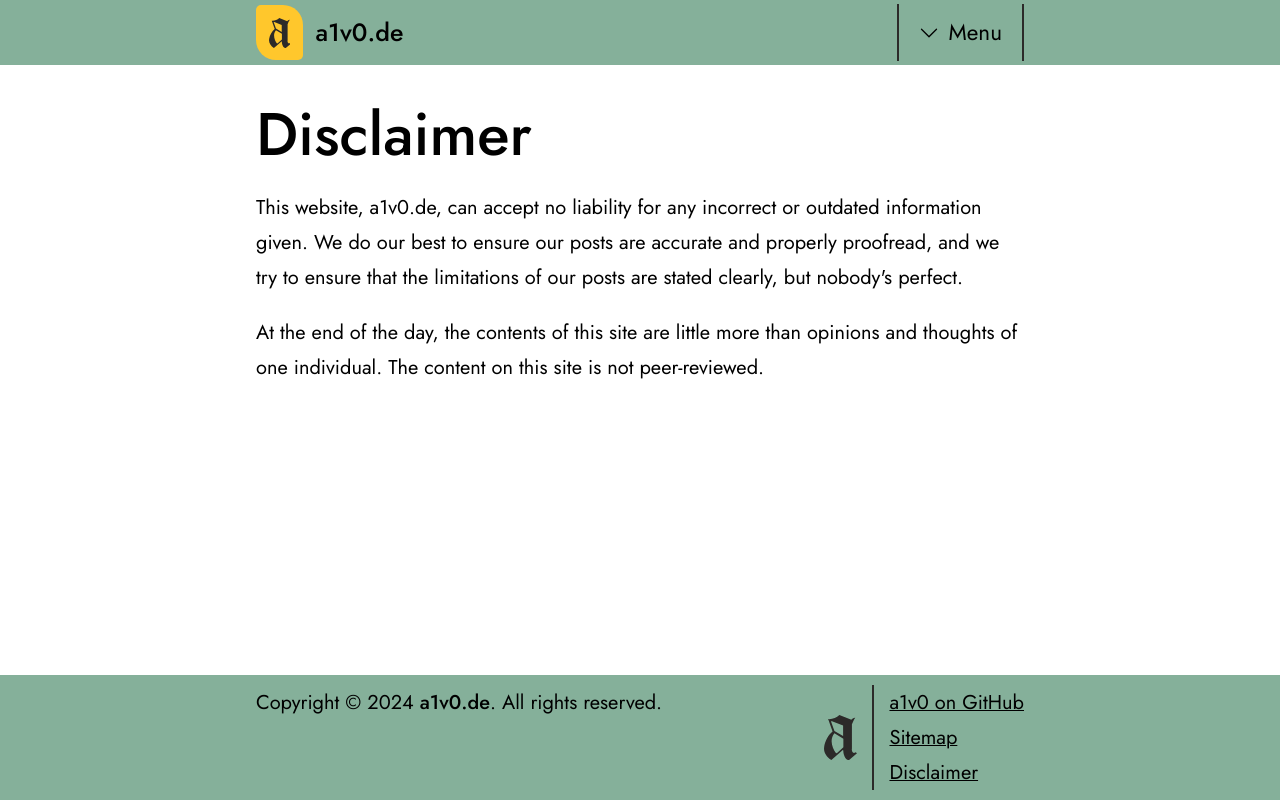
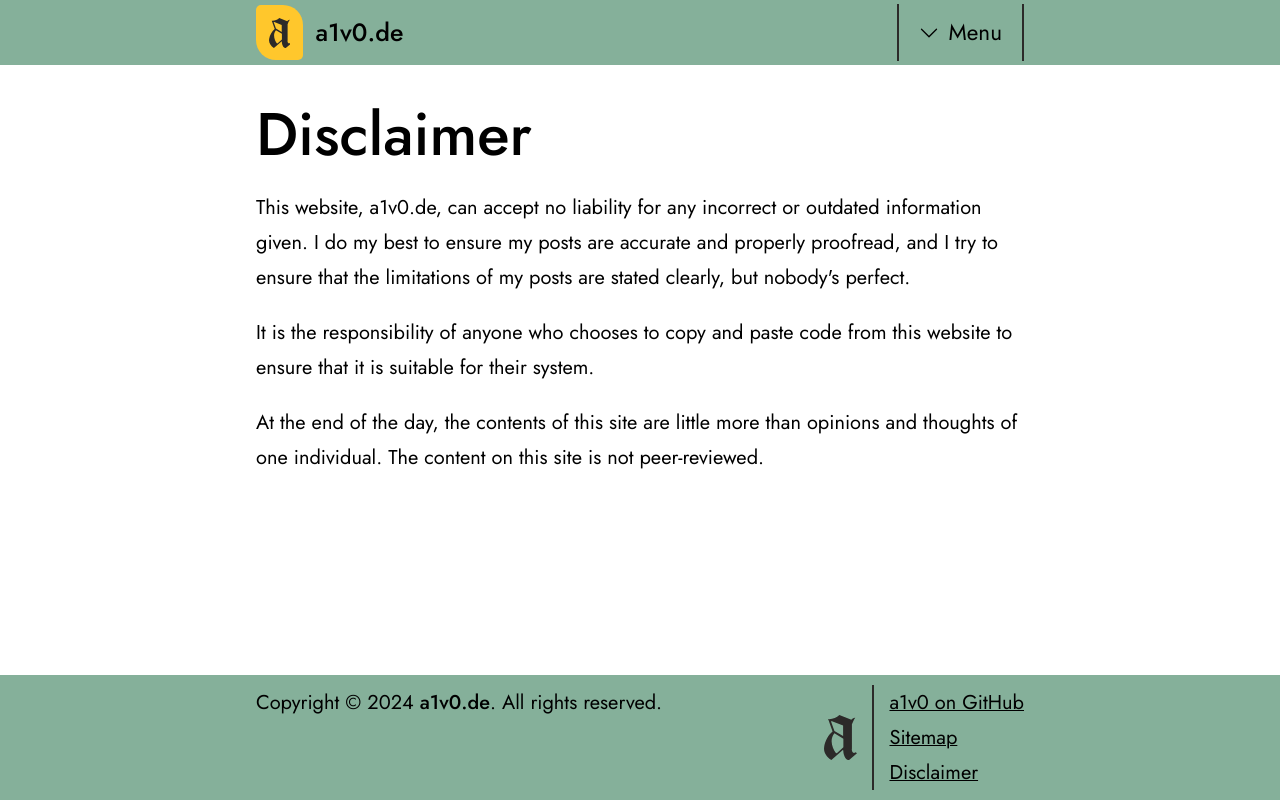
Before and after one commit to a1v0/a1v0.de, a Next.js app: page /disclaimer in a window 1280 px wide. Built offline with nearby package versions, Linux system fonts and the light colour scheme.

Commit message:
Update disclaimer

```diff
--- a/app/disclaimer/page.tsx
+++ b/app/disclaimer/page.tsx
@@ -10,10 +10,15 @@ export default function Disclaimer() {
 					<h1>Disclaimer</h1>
 					<p>
 						This website, a1v0.de, can accept no liability for any
-						incorrect or outdated information given. We do our best
-						to ensure our posts are accurate and properly proofread,
-						and we try to ensure that the limitations of our posts
-						are stated clearly, but nobody&apos;s perfect.
+						incorrect or outdated information given. I do my best to
+						ensure my posts are accurate and properly proofread, and
+						I try to ensure that the limitations of my posts are
+						stated clearly, but nobody&apos;s perfect.
+					</p>
+					<p>
+						It is the responsibility of anyone who chooses to copy
+						and paste code from this website to ensure that it is
+						suitable for their system.
 					</p>
 					<p>
 						At the end of the day, the contents of this site are
```
